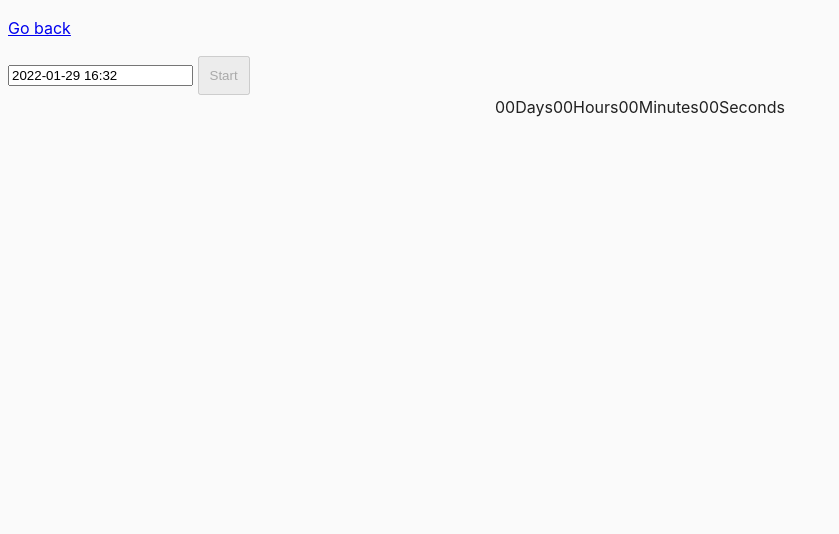
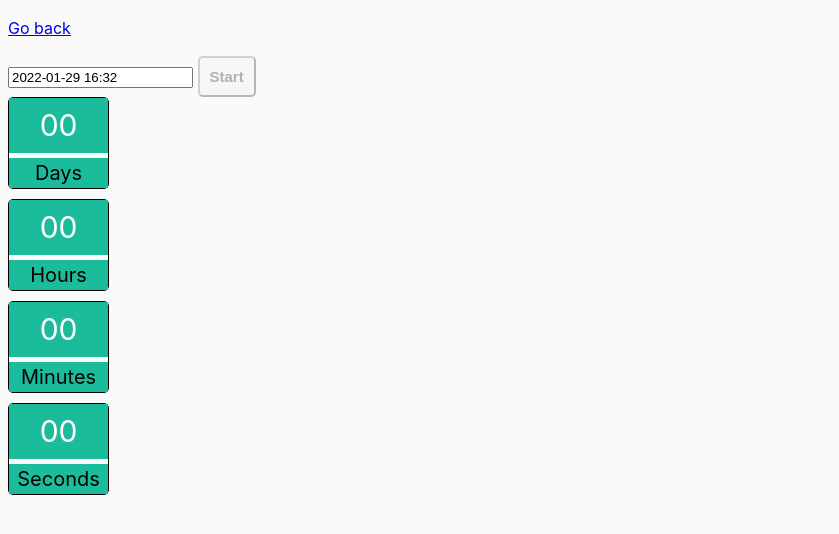
Before and after one commit to MisterTigerillo/goit-js-hw-09, a website built with Parcel: page src/02-timer.html in a window 1280 px wide. Shown: the whole page, without its empty margins (0-839 px from the left). Built offline with nearby package versions, Linux system fonts and the light colour scheme.

Commit message:
+ update #2

```diff
--- a/package.json
+++ b/package.json
@@ -26,6 +26,7 @@
     "sass": "^1.32.8"
   },
   "dependencies": {
-    "flatpickr": "^4.6.9"
+    "flatpickr": "^4.6.9",
+    "notiflix": "^3.2.2"
   }
 }
--- a/src/css/common.css
+++ b/src/css/common.css
@@ -18,16 +18,53 @@ img {
   max-width: 100%;
 }
 
-div {
+button {
+  padding: 10px;
+  cursor: pointer;
+  border-radius: 5px;
+
+  font-size: 15px;
+  font-weight: 700;
+}
+button:first-child {
+  margin-right: 10px;
+}
+.start-stop {
   display: flex;
   justify-content: center;
   align-items: center;
 }
+.timer {
+  width: 8%;
+}
+.field {
+  display: block;
 
-button {
-  padding: 10px;
-  cursor: pointer;
+  font-size: 35px;
+  border: 1px solid black;
+  border-radius: 5px;
 }
-button:first-child {
-  margin-right: 10px;
+.field:not(:last-child) {
+  margin-bottom: 10px;
 }
+.value {
+  display: block;
+  text-align: center;
+  margin-bottom: 5px;
+  padding: 5px;
+  /* border-radius: 5px; */
+
+  font-size: 30px;
+  background-color: rgb(27, 188, 155);
+  color: white;
+}
+.label {
+  display: block;
+  margin: 0 auto;
+  text-align: center;
+  /* border-radius: 5px; */
+
+  font-size: 20px;
+  background-color: rgb(27, 188, 155);
+  color: black;
+}
--- a/src/js/02-timer.js
+++ b/src/js/02-timer.js
@@ -1,3 +1,4 @@
+import { Notify } from 'notiflix/build/notiflix-notify-aio';
 import flatpickr from 'flatpickr';
 import 'flatpickr/dist/flatpickr.min.css';
 require('flatpickr/dist/themes/material_green.css');
@@ -18,9 +19,10 @@ const options = {
   defaultDate: new Date(),
   minuteIncrement: 1,
   onClose(selectedDates) {
+    const currentDate = Date.now();
     const millicounts = selectedDates[0].getTime();
-    if (millicounts < 0) {
-      window.alert('Please choose a date in the future');
+    if (millicounts - currentDate < 0) {
+      Notify.warning('Please choose a date in the future');
       return;
     }
     start.disabled = false;
@@ -35,6 +37,9 @@ const timer = {
   start() {
     setInterval(() => {
       const currentTime = Date.now();
+      if (futureTime < currentTime) {
+        return;
+      }
       const deltaTime = futureTime - currentTime;
       const { days, hours, minutes, seconds } = convertMs(deltaTime);
 
```
Also changed, not shown: src/01-color-switcher.html (+1 -1 lines), src/partials/example.html (deleted, +0 -33 lines), 1 other file.
